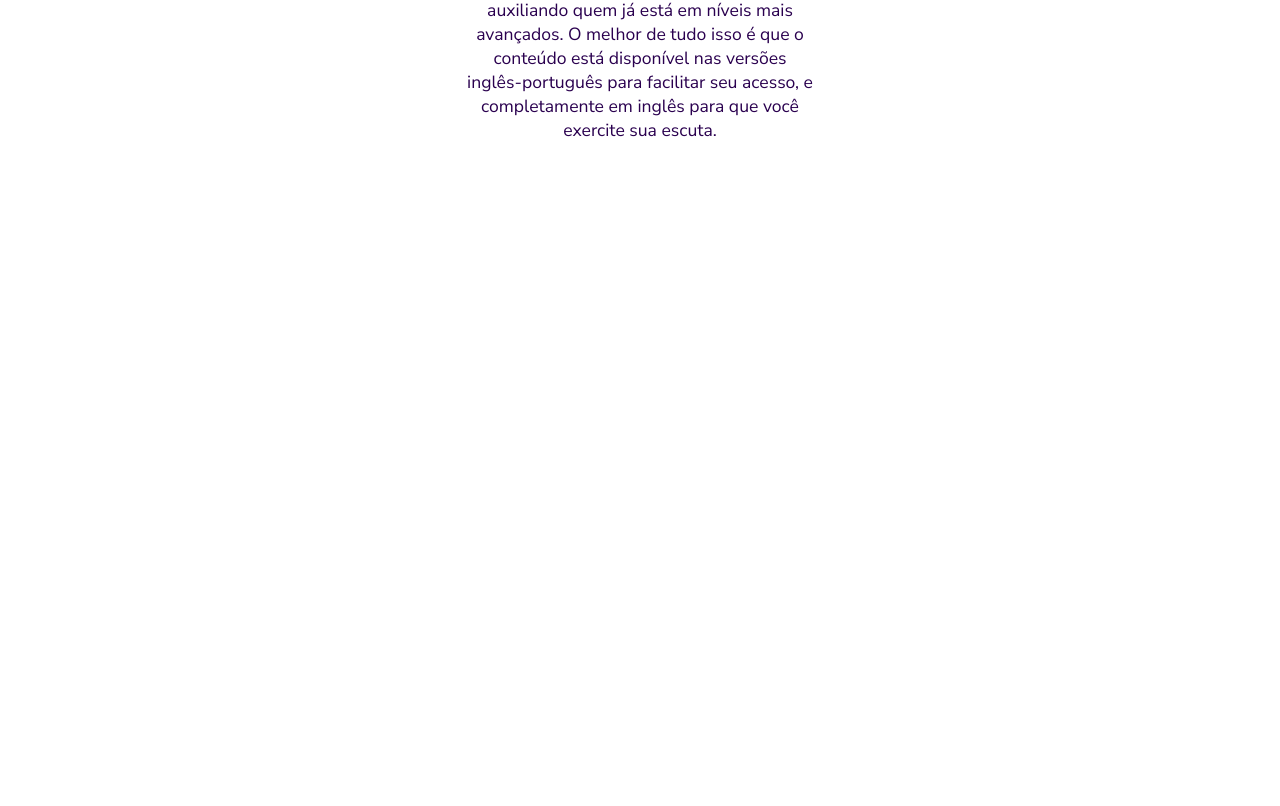
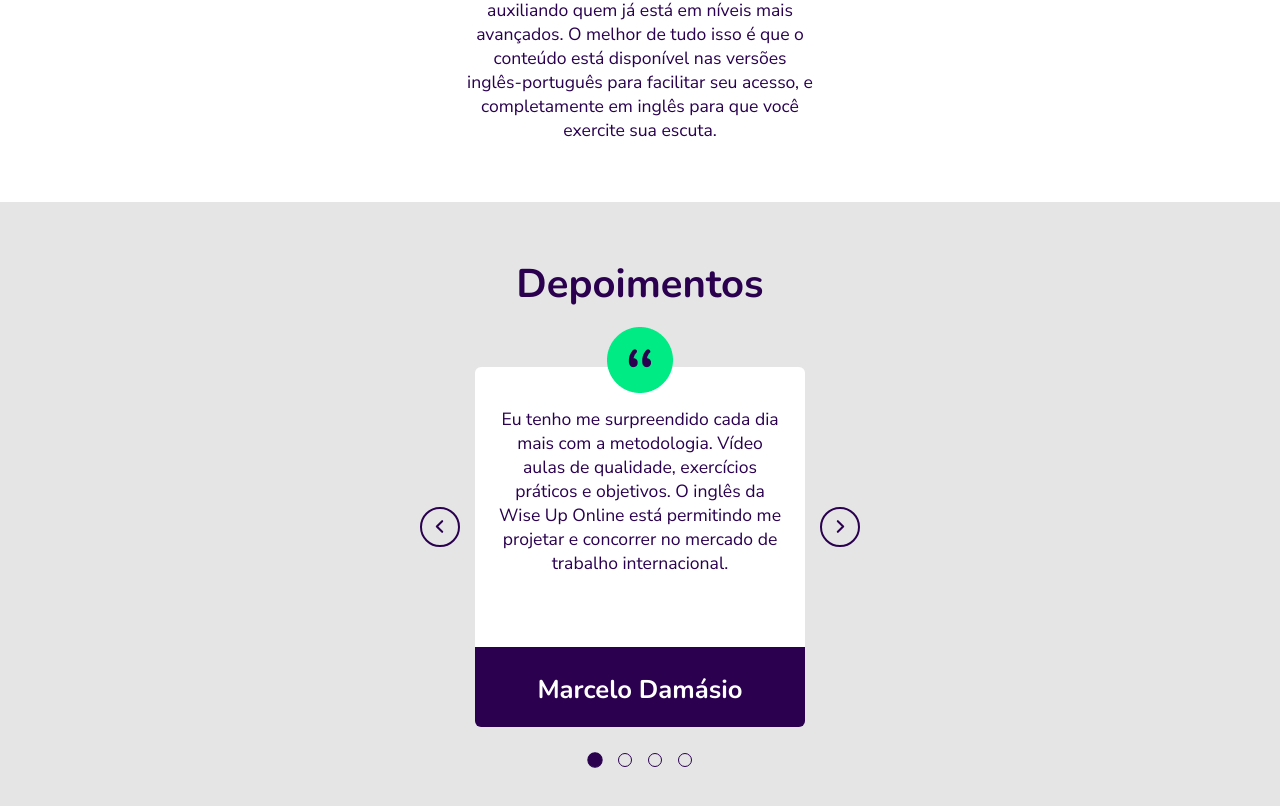
Before and after one commit to mateuscnh/wiseup-clone, a React (Create React App) app: page / in a window 1280 px wide. Shown: the part 6551-7357 px from the top of the page. Before the commit the page ends 6693 px from the top, so only its background shows below. Built offline with nearby package versions, Linux system fonts and the light colour scheme.

Commit message:
feat: depositions with slider implemented.

```diff
--- a/src/App.js
+++ b/src/App.js
@@ -10,6 +10,7 @@ import Benefits from './components/Benefits';
 import Methodology from './components/Methodology';
 import HowToStudy from './components/HowToStudy';
 import ForWho from './components/ForWho';
+import Depositions from './components/Depositions';
 
 const App = () => (
   <ThemeProvider theme={wiseup}>
@@ -20,6 +21,7 @@ const App = () => (
     <Methodology />
     <HowToStudy />
     <ForWho />
+    <Depositions />
   </ThemeProvider>
 );
 
--- /dev/null
+++ b/src/components/Depositions/SingleDeposition/index.jsx
@@ -0,0 +1,17 @@
+import React from 'react';
+
+import { Container } from './styles';
+
+import aspas from '../../../assets/images/online/aspas-opinion.png';
+
+function SingleDeposition({ name, deposition }) {
+    return (
+        <Container>
+            <img src={aspas} alt="" />
+            <p>{deposition}</p>
+            <footer><h1>{name}</h1></footer>
+        </Container>
+    );
+}
+
+export default SingleDeposition;
--- /dev/null
+++ b/src/components/Depositions/SingleDeposition/styles.js
@@ -0,0 +1,40 @@
+import styled from 'styled-components';
+
+export const Container = styled.div`
+    position: relative;
+    margin: 0 auto;
+    width: 100%;
+    max-width: 330px;
+    height: 360px;
+
+    display: flex;
+    flex-direction: column;
+    justify-content: space-between;
+
+    border-radius: 6px;
+
+    background-color: #fff;
+
+    img{
+        position: absolute;
+        top: -40px;
+        left: 50%;
+        transform: translateX(-50%);
+    }
+
+    p{
+        padding: 40px 20px;
+    }
+
+    footer{
+        border-radius: 0 0 6px 6px;
+        height: 80px;
+        color: ${props => props.theme.colors.text};
+        background-color: ${props => props.theme.colors.primary};
+        h1{
+            padding: 20px;
+        font-size: 1.6rem;
+        }
+    }
+
+`;
--- /dev/null
+++ b/src/components/Depositions/index.jsx
@@ -0,0 +1,48 @@
+import React from 'react';
+
+import { Container } from './styles';
+import SingleDeposition from './SingleDeposition';
+import Slider from '../Slider';
+
+import icon_prev from '../../assets/images/icon-seta-prev.svg';
+import icon_next from '../../assets/images/icon-seta-next.svg';
+
+function Depositions() {
+    const data = [
+        {
+            id: 1,
+            name: 'Marcelo Damásio',
+            deposition: 'Eu tenho me surpreendido cada dia mais com a metodologia. Vídeo aulas de qualidade, exercícios práticos e objetivos. O inglês da Wise Up Online está permitindo me projetar e concorrer no mercado de trabalho internacional.'
+        },
+        {
+            id: 2,
+            name: 'Estefânia Queiroz',
+            deposition: 'Sou professora de inglês. Recomendo Wise Up Online sobretudo para colegas, para aprendermos vocabulário em prática e estarmos sempre em contato com a língua.'
+        },
+        {
+            id: 3,
+            name: 'Henrique Carvalho',
+            deposition: 'Recomendo pela qualidade das aulas e conteúdo rico que facilita o aprendizado. Sempre tive dificuldade com a língua, mas com esse curso estou evoluindo.'
+        },
+        {
+            id: 4,
+            name: 'Paulo Geovani',
+            deposition: 'Abordagem do curso é bem dinâmico, de fácil entendimento. O Wise Up Online aborda situações do cotidiano, assim fica mais fácil a compreensão.'
+        },
+    ];
+
+    return (
+        <Container>
+            <div className="content">
+                <h1>Depoimentos</h1>
+                <Slider arrowLeft={icon_prev} arrowRight={icon_next}>
+                    {data.map(({ id, name, deposition }) =>
+                        <SingleDeposition key={id} name={name} deposition={deposition} />
+                    )}
+                </Slider>
+            </div>
+        </Container>
+    );
+}
+
+export default Depositions;
--- /dev/null
+++ b/src/components/Depositions/styles.js
@@ -0,0 +1,11 @@
+import styled from 'styled-components';
+
+export const Container = styled.div`
+    background-color: ${props => props.theme.colors.background_secondary};
+    text-align: center;
+    padding: 40px 0;
+    h1{
+        padding: 20px 0;
+        margin-bottom: 40px;
+    }
+`;
--- /dev/null
+++ b/src/components/Slider/SingleDot/index.jsx
@@ -0,0 +1,39 @@
+import React from 'react';
+import styled, { css } from 'styled-components';
+
+const SingleDot = styled.div`
+    margin: 0 8px;
+    width: 14px;
+    height: 14px;
+
+    border-radius: 50%;
+    border: 1px solid ${props => props.theme.colors.primary};
+
+    cursor: pointer;
+
+    transition: .2s;
+
+    :hover{
+        transform: scale(1.1);
+    }
+
+    ${({ id, visibleSlide }) => {
+        if (visibleSlide === id) return css`
+                transform: scale(1.1);
+                background-color: ${props => props.theme.colors.primary};
+
+                :hover{
+                    transform: scale(1.2);
+                }
+            `
+    }}
+`
+
+export default function ({ id, visibleSlide, callbackParent }) {
+    return (
+        <SingleDot
+            id={id}
+            visibleSlide={visibleSlide}
+            onClick={(e) => callbackParent(parseInt(e.target.id))}
+        />);
+}
--- /dev/null
+++ b/src/components/Slider/index.jsx
@@ -0,0 +1,63 @@
+import React, { useState, useEffect } from 'react';
+
+import { Container, Dots, ArrowLeft, ArrowRight } from './styles';
+
+import SingleDot from './SingleDot';
+
+export default function ({ children, arrowLeft, arrowRight }) {
+    const [visibleSlide, setVisibleSlide] = useState(0);
+    const [dots, setDots] = useState([]);
+    let slideIndex = 0;
+
+    useEffect(() => {
+        function loadDots() {
+            const dotsChildren = [];
+
+            for (let index = 0; index < children.length; index++) {
+                dotsChildren.push(index)
+            }
+
+            setDots(dotsChildren);
+        }
+
+        loadDots();
+
+    }, [children.length]);
+
+
+    function prevSlide() {
+        if (visibleSlide <= 0) {
+            setVisibleSlide(dots.length - 1);
+            return;
+        }
+        setVisibleSlide(visibleSlide - 1);
+    }
+
+    function nextSlide() {
+        if (visibleSlide >= dots.length - 1) {
+            setVisibleSlide(0);
+            return;
+        }
+        setVisibleSlide(visibleSlide + 1);
+    }
+
+    return (
+        <Container>
+            <ArrowLeft onClick={prevSlide}><img src={arrowLeft} alt="" /></ArrowLeft>
+            <ArrowRight onClick={nextSlide}><img src={arrowRight} alt="" /></ArrowRight>
+            {children &&
+                children[visibleSlide]
+            }
+            <Dots>
+                {dots.map((dot) =>
+                    <SingleDot
+                        key={dot}
+                        id={dot}
+                        visibleSlide={visibleSlide}
+                        callbackParent={(id) => setVisibleSlide(id)}
+                    />
+                )}
+            </Dots>
+        </Container>
+    );
+}
--- /dev/null
+++ b/src/components/Slider/styles.js
@@ -0,0 +1,34 @@
+import styled from 'styled-components';
+
+export const Container = styled.div`
+    position: relative;
+`
+export const Dots = styled.div`
+    display: flex;
+    justify-content: center;
+    margin: 26px auto;
+`
+
+export const Arrows = styled.div`
+    position: absolute;
+    z-index: 2;
+    top: 40%;
+    transform: translateY(-50%);
+
+    display: grid;
+    place-items: center;
+
+    border-radius: 50%;
+    width: 40px;
+    height: 40px;
+    border: 2px solid ${props => props.theme.colors.primary};
+    cursor: pointer;
+`
+
+export const ArrowLeft = styled(Arrows)`
+    left: -8%;
+`;
+
+export const ArrowRight = styled(Arrows)`
+    right: -8%;
+`;
```
